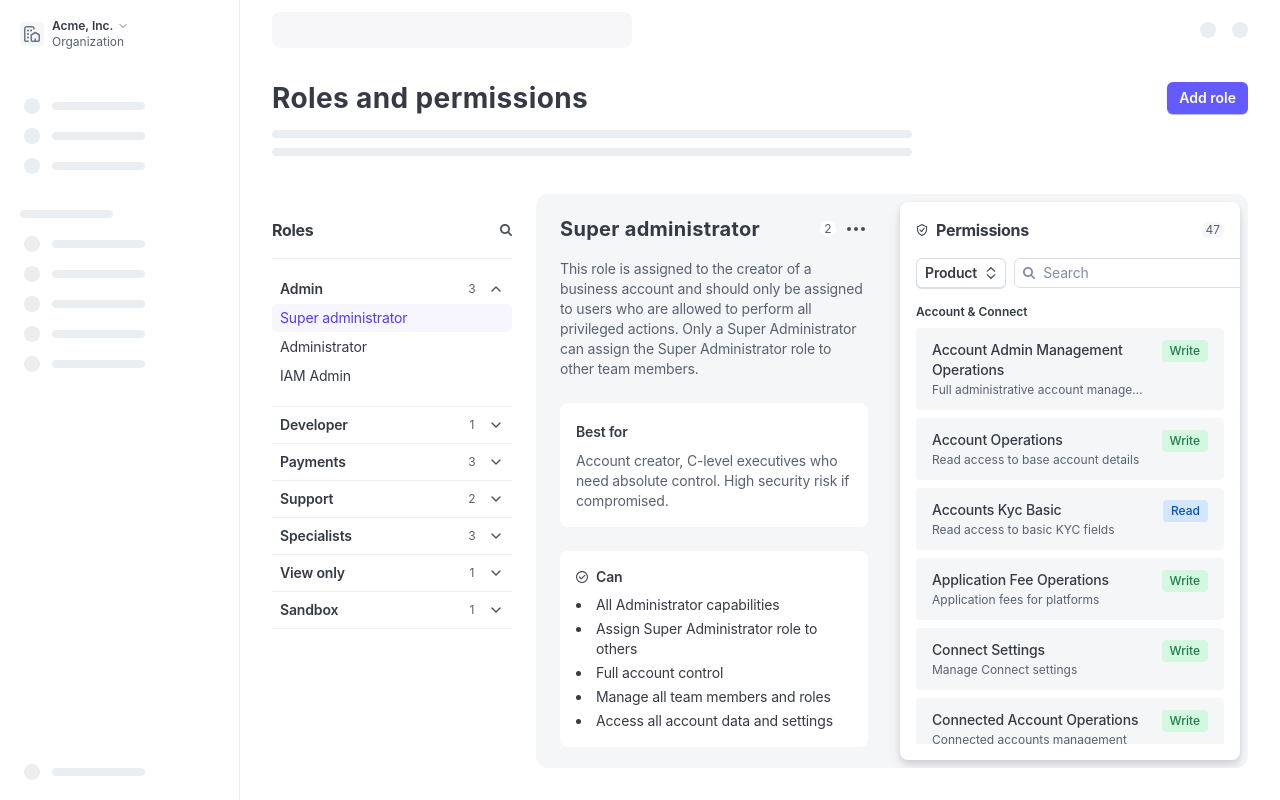
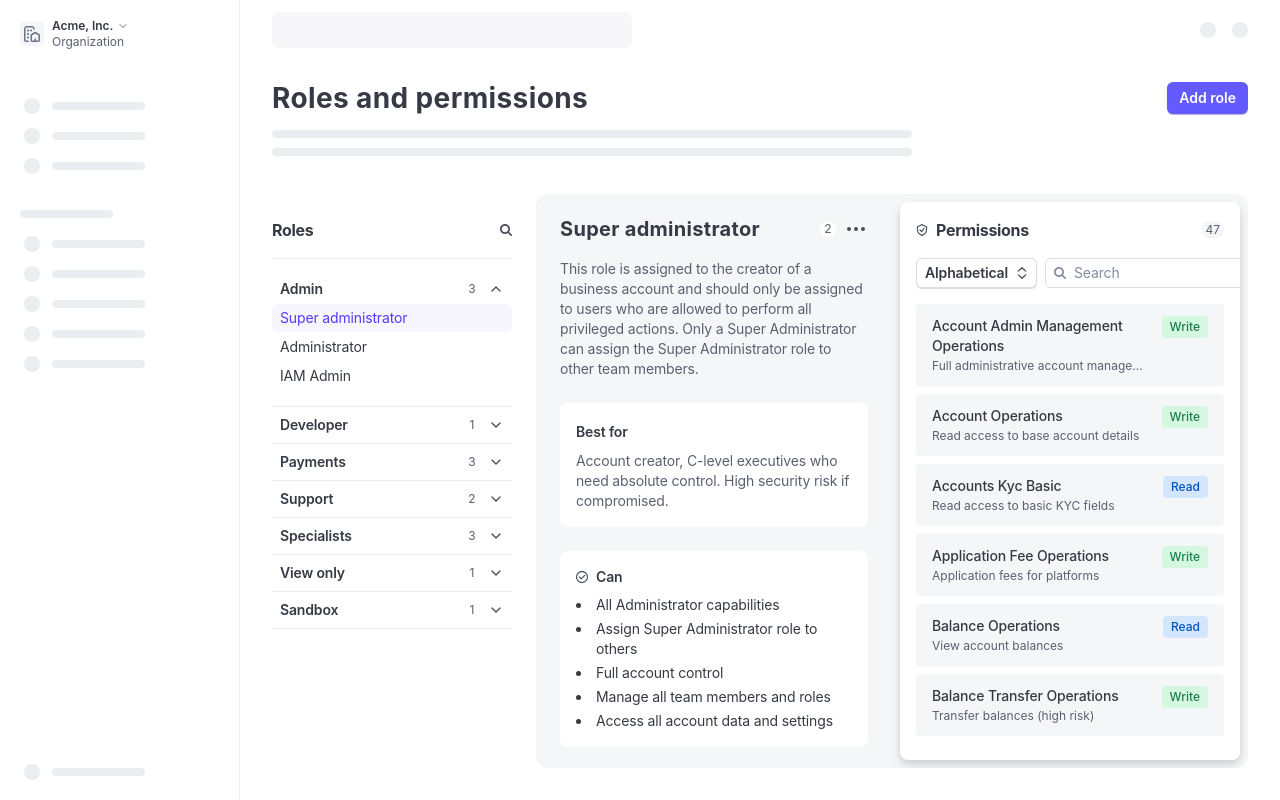
Before and after one commit to khoi-stripe/uvp, a Next.js app: page / in a window 1280 px wide. Built offline with nearby package versions, Linux system fonts and the light colour scheme.

Commit message:
Add Alphabetical option to permissions selector as default
Committed-By-Agent: cursor

```diff
--- a/src/app/page.tsx
+++ b/src/app/page.tsx
@@ -77,9 +77,10 @@ import {
   type Permission,
 } from "@/lib/data";
 
-type GroupByOption = "productCategory" | "taskCategory" | "actionType";
+type GroupByOption = "alphabetical" | "productCategory" | "taskCategory" | "actionType";
 
 const groupByOptions: { value: GroupByOption; label: string }[] = [
+  { value: "alphabetical", label: "Alphabetical" },
   { value: "productCategory", label: "Product" },
   { value: "taskCategory", label: "Task" },
   { value: "actionType", label: "Action" },
@@ -231,7 +232,7 @@ export default function RolesPermissionsPage() {
   const [selectedRole, setSelectedRole] = useState<Role>(allRoles[0]);
   // Only one category can be expanded at a time (accordion behavior)
   const [expandedCategory, setExpandedCategory] = useState<string | null>(roleCategories[0]?.name || null);
-  const [groupBy, setGroupBy] = useState<GroupByOption>("productCategory");
+  const [groupBy, setGroupBy] = useState<GroupByOption>("alphabetical");
   const [searchQuery, setSearchQuery] = useState("");
 
   const toggleCategory = (categoryName: string) => {
@@ -252,7 +253,13 @@ export default function RolesPermissionsPage() {
       )
     : rolePermissions;
 
-  const groupedPermissions = groupPermissions(filteredPermissions, groupBy);
+  const groupedPermissions = groupBy !== "alphabetical"
+    ? groupPermissions(filteredPermissions, groupBy)
+    : null;
+
+  const alphabeticalPermissions = groupBy === "alphabetical"
+    ? [...filteredPermissions].sort((a, b) => a.name.localeCompare(b.name))
+    : null;
 
   return (
     <div className="h-screen flex bg-white">
@@ -472,9 +479,23 @@ export default function RolesPermissionsPage() {
               </div>
             </div>
 
-            {/* Grouped permissions list */}
+            {/* Permissions list */}
             <div className="flex-1 overflow-y-auto flex flex-col gap-4">
-              {Object.entries(groupedPermissions)
+              {/* Alphabetical (flat list) */}
+              {alphabeticalPermissions && (
+                <div className="flex flex-col gap-2">
+                  {alphabeticalPermissions.map((permission) => (
+                    <PermissionItem
+                      key={permission.id}
+                      permission={permission}
+                      roleId={selectedRole.id}
+                    />
+                  ))}
+                </div>
+              )}
+
+              {/* Grouped list */}
+              {groupedPermissions && Object.entries(groupedPermissions)
                 .sort(([a], [b]) => a.localeCompare(b))
                 .map(([groupName, perms]) => (
                   <div key={groupName} className="flex flex-col gap-2">
```
